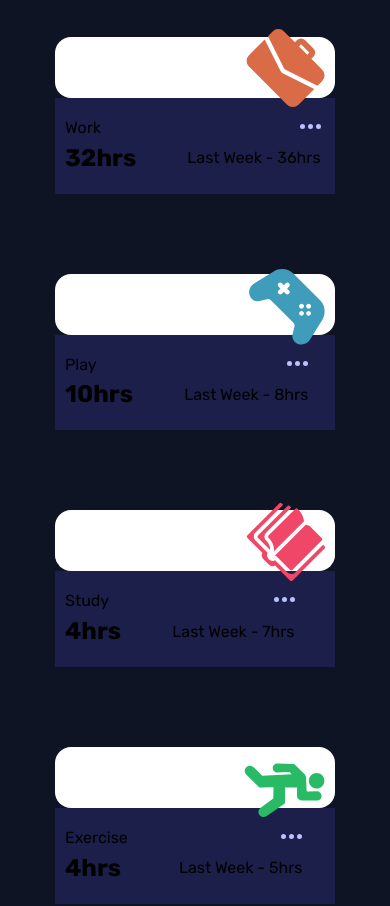
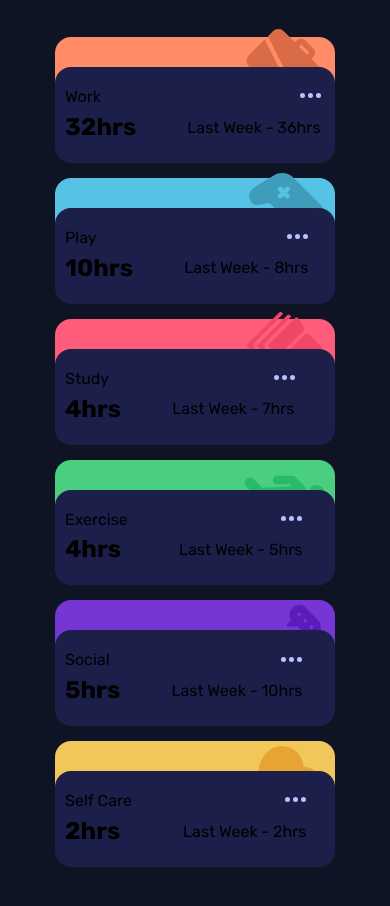
Before and after one commit to Jimztech/time-tracker, a plain HTML site: page index.html in a window 390 px wide. Shown: the part 204-1110 px from the top of the page. After the commit the page ends 1071 px from the top, so only its background shows below. Drawn offline with Linux system fonts and the light colour scheme.

Commit message:
mobile-view done.

```diff
--- a/index.html
+++ b/index.html
@@ -34,7 +34,7 @@
     </section>
 
     <section class="work">
-      <header class="activity">
+      <header class="activity work-activity">
         <img src="./images/icon-work.svg" alt="work icon">
       </header>
       <div class="container">
@@ -50,7 +50,7 @@
     </section>
 
     <section class="play">
-      <header class="activity">
+      <header class="activity play-activity">
         <img src="./images/icon-play.svg" alt="play icon">
       </header>
       <div class="container">
@@ -66,7 +66,7 @@
     </section>
 
     <section class="study">
-      <header class="activity">
+      <header class="activity study-activity">
         <img src="./images/icon-study.svg" alt="study icon">
       </header>
       <div class="container">
@@ -82,7 +82,7 @@
     </section>
 
     <section class="exercise">
-      <header class="activity">
+      <header class="activity exercise-activity">
         <img src="./images/icon-exercise.svg" alt="exercise icon">
       </header>
       <div class="container">
@@ -98,8 +98,8 @@
     </section>
 
     <section class="social">
-      <header class="activity">
-        <img src="./images/icon-social.svg" alt="social icon">
+      <header class="activity social-activity">
+        <img src="./images/icon-social.svg" alt="social icon" class="social-icon">
       </header>
       <div class="container">
         <div class="project">
@@ -114,7 +114,7 @@
     </section>
 
     <section class="care">
-      <header class="activity">
+      <header class="activity care-activity">
         <img src="./images/icon-self-care.svg" alt="self-care icon">
       </header>
       <div class="container">
--- a/styles/styles.css
+++ b/styles/styles.css
@@ -55,6 +55,11 @@ body {
     flex-direction: row;
     gap: 3.2rem;
     align-items: center;
+    z-index: 2;
+    position: absolute;
+    top: 30px;
+    width: 93%;
+    border-radius: 1rem;
 }
 .schedule {
     display: flex;
@@ -72,6 +77,7 @@ body {
     border-radius: 1rem;
     position: relative;
     padding: 1.9rem;
+    z-index: 1;
 }
 .activity img {
     position: absolute;
@@ -116,3 +122,25 @@ ul {
     margin-top: 5rem;
     position: relative;
 }
+.work-activity {
+    background-color: var(--WorkLightRed);
+}
+.play-activity {
+    background-color: var(--PlaySoftBlue);
+}
+.study-activity {
+    background-color: var(--StudyLightRed);
+}
+.exercise-activity {
+    background-color: var(--LimeGreen);
+}
+.social-activity {
+    background-color: var(--Violet);
+}
+.care-activity {
+    background-color: var(--SoftOrange);
+}
+
+.social-icon {
+    height: 70px;
+}
```
